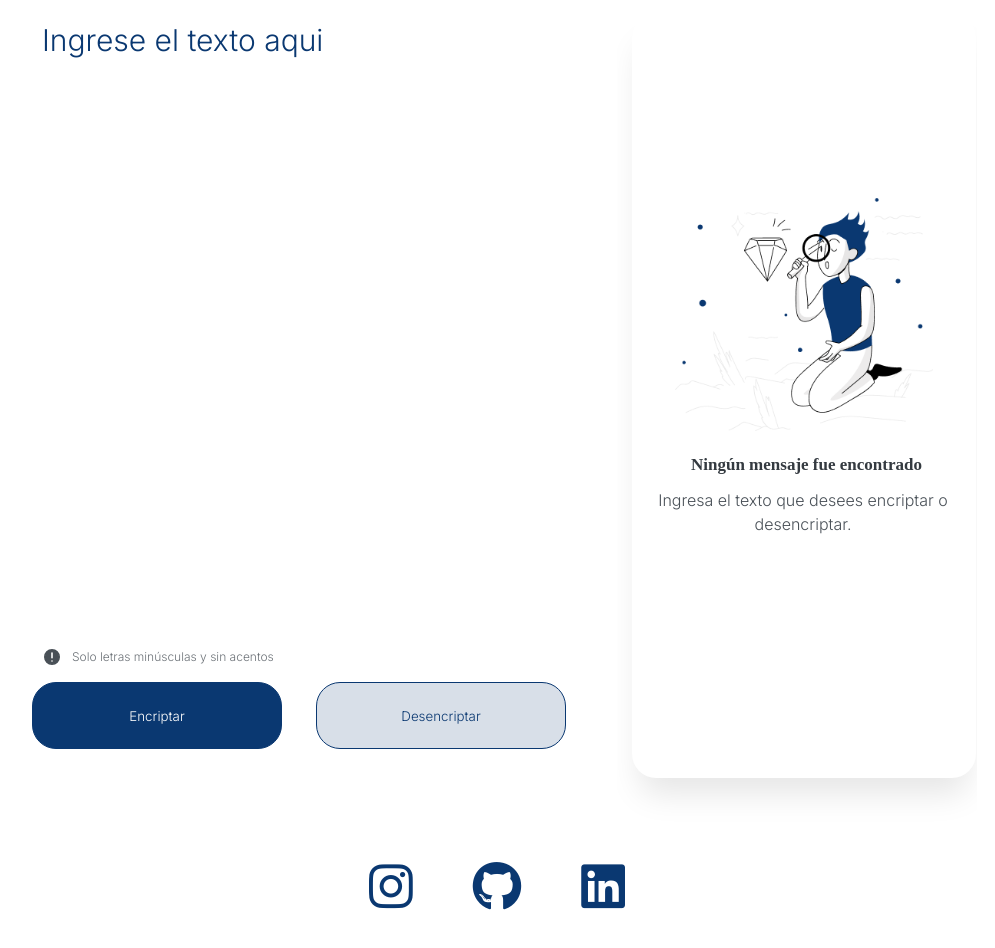
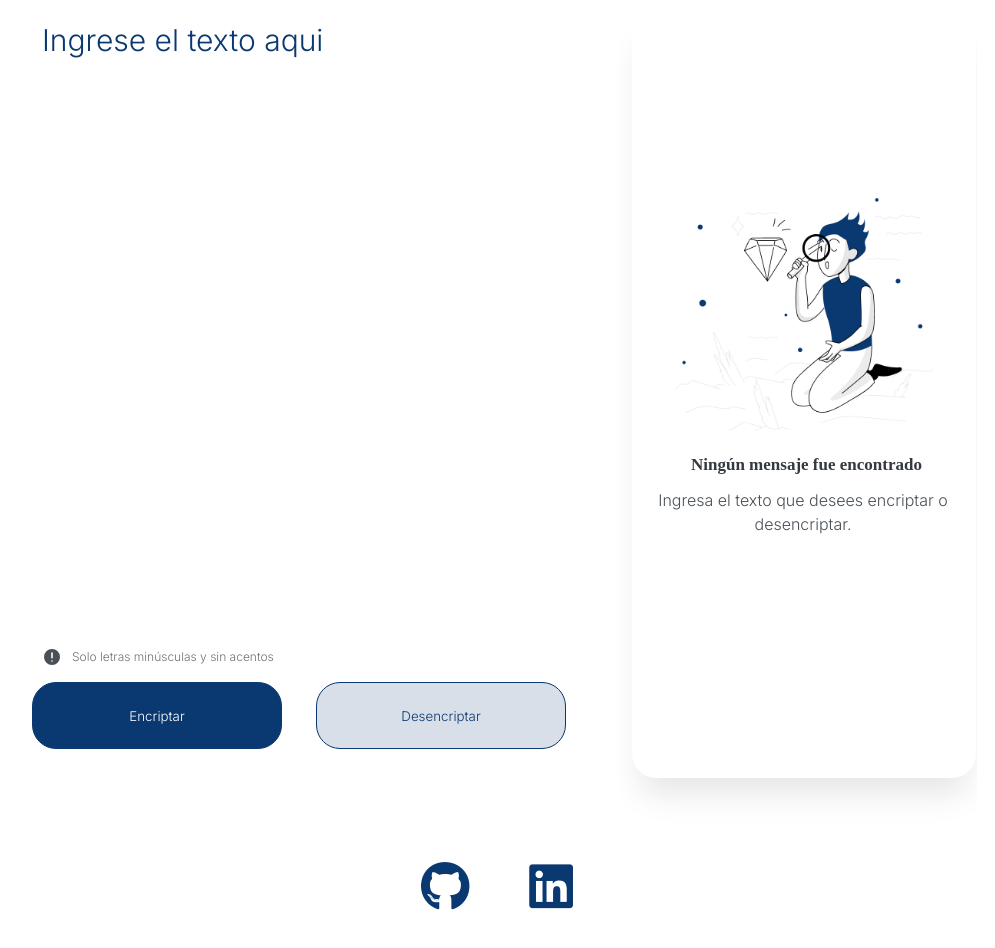
Before and after one commit to Zrypo/challenge-encriptado, a plain HTML site: page index.html in a window 1280 px wide. Shown: the part 94-1042 px from the top of the page, without its empty margins (143-1138 px from the left). Drawn offline with Linux system fonts and the light colour scheme.

Commit message:
Modificacion index.html

```diff
--- a/index.html
+++ b/index.html
@@ -47,7 +47,6 @@
 </div>
 
 <footer class="redes">
-    <a href="https://www.instagram.com/mr_huesos/" target="_blank" class="fa-brands fa-instagram"></a>
     <a href="https://github.com/Zrypo" target="_blank" class="fa-brands fa-github"></a>
     <a href="https://www.linkedin.com/in/david-rey-graphic/" target="_blank" class="fa-brands fa-linkedin"></a>
 </footer>
```
